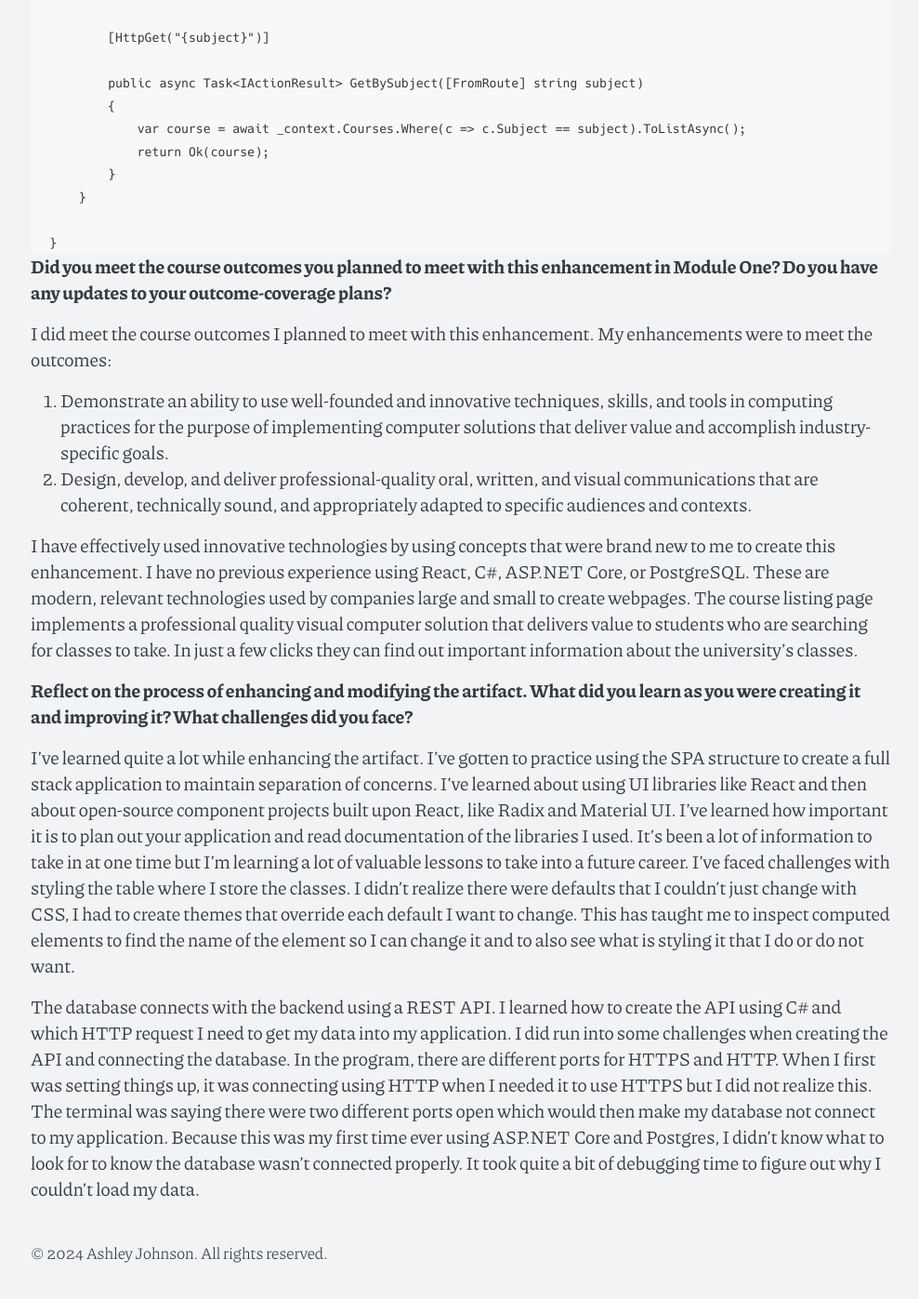
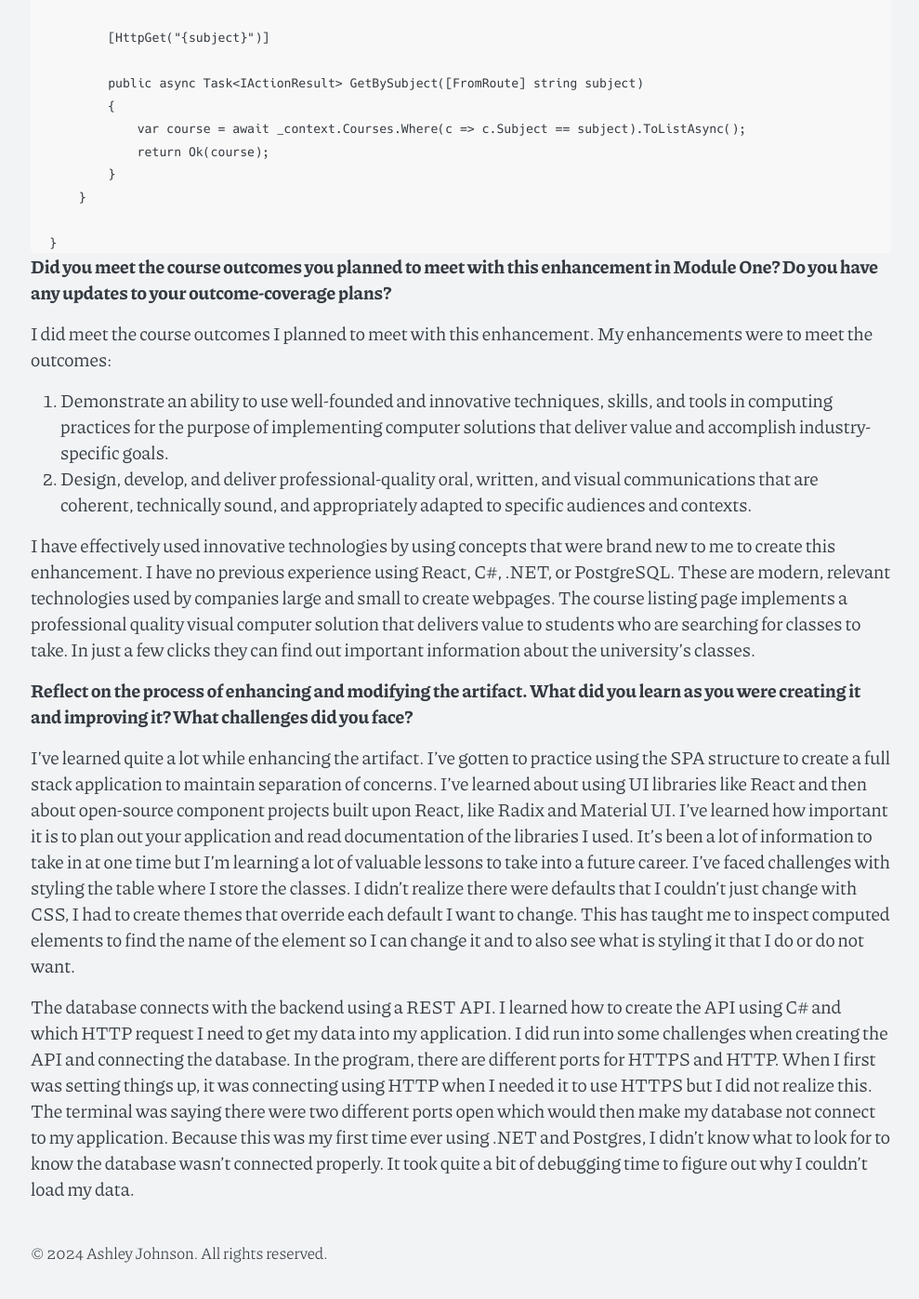
Before and after one commit to AshleyJohnson90/AshleyJohnson90.github.io, a Jekyll site: the page built from courses-page.md, in a window 1280 px wide and 1400 px high, scrolled down 5136 px. Shown: the top 1397 px of the window at 93% size, without its empty margins (144-1133 px from the left). Built offline with Jekyll 4.4.1, drawn with Linux system fonts in a browser that asks for light colours; our own code applies the rules of GitHub Pages for plain Markdown files; some of the changed text lies outside the part shown.

Commit message:
Update courses-page.md

````diff
--- a/courses-page.md
+++ b/courses-page.md
@@ -14,7 +14,7 @@ The original artifact is a program written in C++ that, from the terminal, allow
 
 **Justify the inclusion of the artifact in your ePortfolio. Why did you select this item? What specific components showcase your skills and abilities in software development? How was the artifact improved?**
 
-I chose this artifact because it shows how I can take a basic, abstract idea of a program and re-engineer it into an application that can be widely used by SNHU students. I improved the artifact by turning it into a full stack web application, porting from C++ to C# and using the ASP.NET Core framework and a PostgreSQL database as the backend and React with Javascript as the frontend.
+I chose this artifact because it shows how I can take a basic, abstract idea of a program and re-engineer it into an application that can be widely used by SNHU students. I improved the artifact by turning it into a full stack web application, porting from C++ to C# and using .NET framework and a PostgreSQL database as the backend and React with Javascript as the frontend.
 
 The user can see a table containing all the classes with their prerequisites and can sort by subject.
 ```
@@ -105,7 +105,7 @@ The table is loaded with course data entered into the CoursesPage Postgres datab
 
 The original artifact used a binary search tree to store the course data. This would not be sufficient storage for a webpage. The data needs to be persistent and easy to query so a database would be the best approach for data storage.
 
-I had to create a connection between the ASP.NET Core framework and the Postgres database so they could communicate with each other.
+I had to create a connection between .NET and the Postgres database so they could communicate with each other.
 ```
 private readonly IConfiguration _configuration;
 
@@ -199,10 +199,10 @@ I did meet the course outcomes I planned to meet with this enhancement. My enhan
 1. Demonstrate an ability to use well-founded and innovative techniques, skills, and tools in computing practices for the purpose of implementing computer solutions that deliver value and accomplish industry-specific goals.
 2. Design, develop, and deliver professional-quality oral, written, and visual communications that are coherent, technically sound, and appropriately adapted to specific audiences and contexts.
 
-I have effectively used innovative technologies by using concepts that were brand new to me to create this enhancement. I have no previous experience using React, C#, ASP.NET Core, or PostgreSQL. These are modern, relevant technologies used by companies large and small to create webpages. The course listing page implements a professional quality visual computer solution that delivers value to students who are searching for classes to take. In just a few clicks they can find out important information about the university's classes.
+I have effectively used innovative technologies by using concepts that were brand new to me to create this enhancement. I have no previous experience using React, C#, .NET, or PostgreSQL. These are modern, relevant technologies used by companies large and small to create webpages. The course listing page implements a professional quality visual computer solution that delivers value to students who are searching for classes to take. In just a few clicks they can find out important information about the university's classes.
 
 **Reflect on the process of enhancing and modifying the artifact. What did you learn as you were creating it and improving it? What challenges did you face?**
 
 I’ve learned quite a lot while enhancing the artifact. I’ve gotten to practice using the SPA structure to create a full stack application to maintain separation of concerns. I’ve learned about using UI libraries like React and then about open-source component projects built upon React, like Radix and Material UI. I’ve learned how important it is to plan out your application and read documentation of the libraries I used. It’s been a lot of information to take in at one time but I’m learning a lot of valuable lessons to take into a future career. I’ve faced challenges with styling the table where I store the classes. I didn’t realize there were defaults that I couldn’t just change with CSS, I had to create themes that override each default I want to change. This has taught me to inspect computed elements to find the name of the element so I can change it and to also see what is styling it that I do or do not want.
 
-The database connects with the backend using a REST API. I learned how to create the API using C# and which HTTP request I need to get my data into my application. I did run into some challenges when creating the API and connecting the database. In the program, there are different ports for HTTPS and HTTP. When I first was setting things up, it was connecting using HTTP when I needed it to use HTTPS but I did not realize this. The terminal was saying there were two different ports open which would then make my database not connect to my application. Because this was my first time ever using ASP.NET Core and Postgres, I didn’t know what to look for to know the database wasn’t connected properly. It took quite a bit of debugging time to figure out why I couldn’t load my data.
+The database connects with the backend using a REST API. I learned how to create the API using C# and which HTTP request I need to get my data into my application. I did run into some challenges when creating the API and connecting the database. In the program, there are different ports for HTTPS and HTTP. When I first was setting things up, it was connecting using HTTP when I needed it to use HTTPS but I did not realize this. The terminal was saying there were two different ports open which would then make my database not connect to my application. Because this was my first time ever using .NET and Postgres, I didn’t know what to look for to know the database wasn’t connected properly. It took quite a bit of debugging time to figure out why I couldn’t load my data.
````
